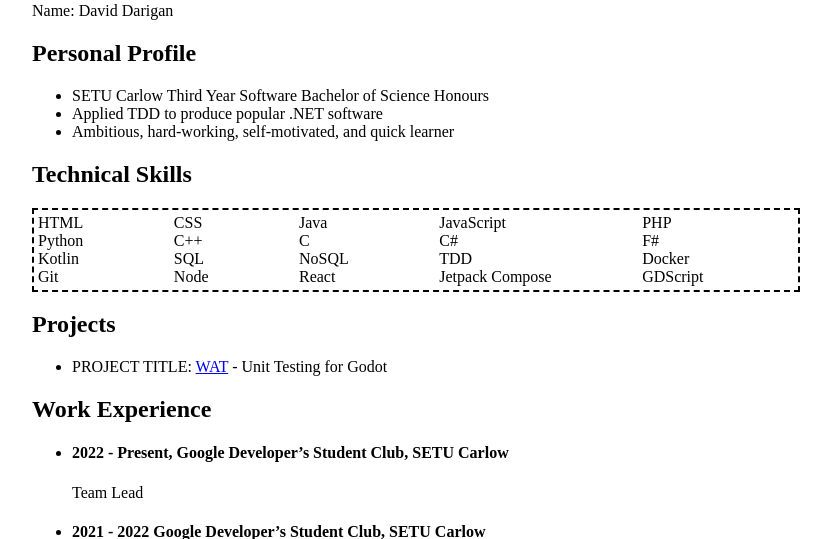
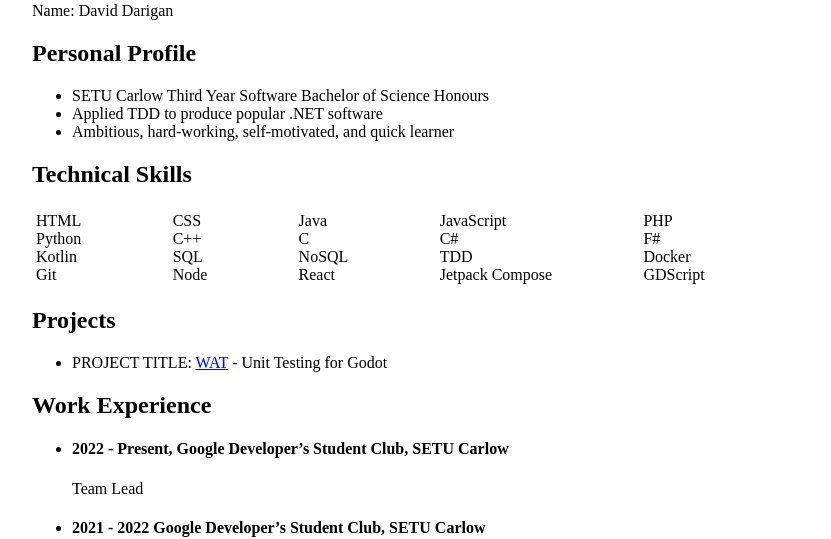
Before and after one commit to AlexDarigan/flaskbioapp, a Flask app: page /cv in a window 1280 px wide. Shown: the part 150-689 px from the top of the page, without its empty margins (224-1055 px from the left). Run offline with Flask 2, Linux system fonts and the light colour scheme.

Commit message:
Remove Border

```diff
--- a/static/styles.css
+++ b/static/styles.css
@@ -32,7 +32,6 @@
 .grid {
     display: grid;
     grid-template-columns: auto auto auto auto auto;
-    border: 2px black dashed;
     padding: 4px;
 }
 
```
